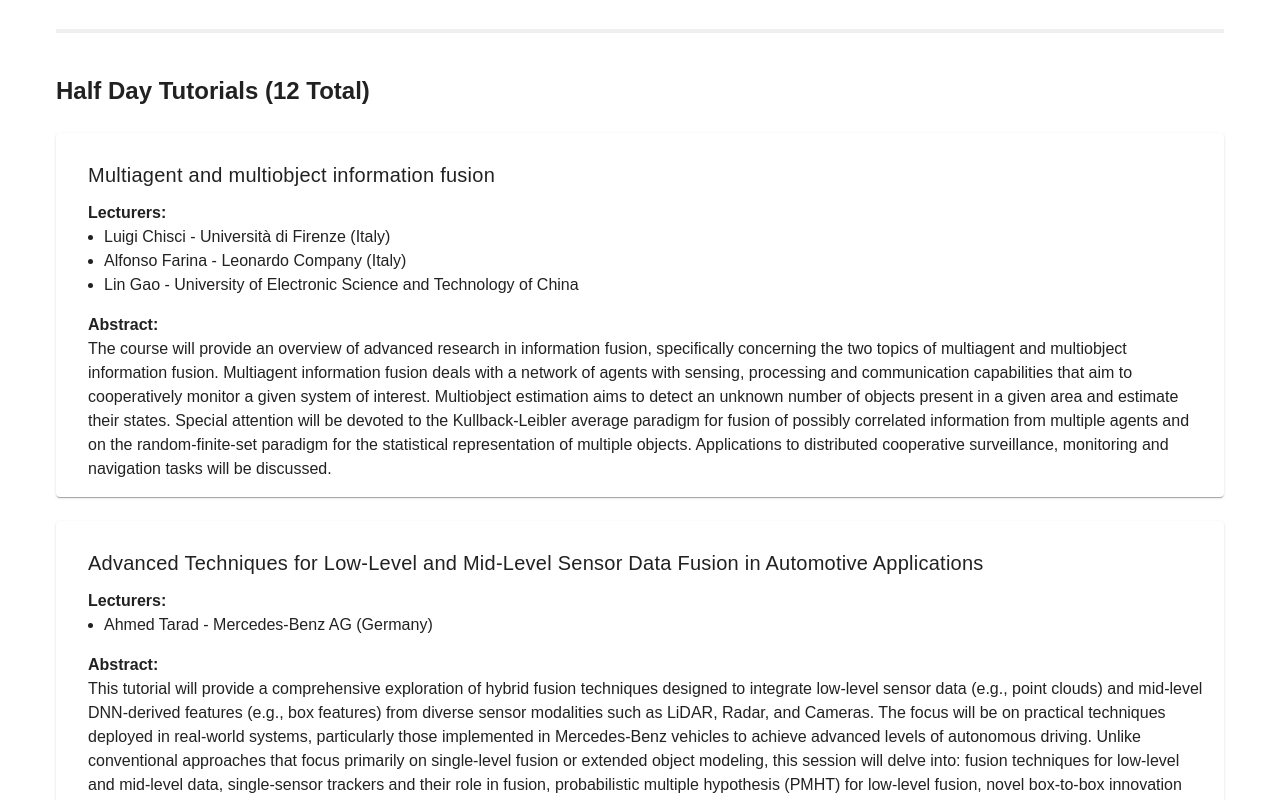
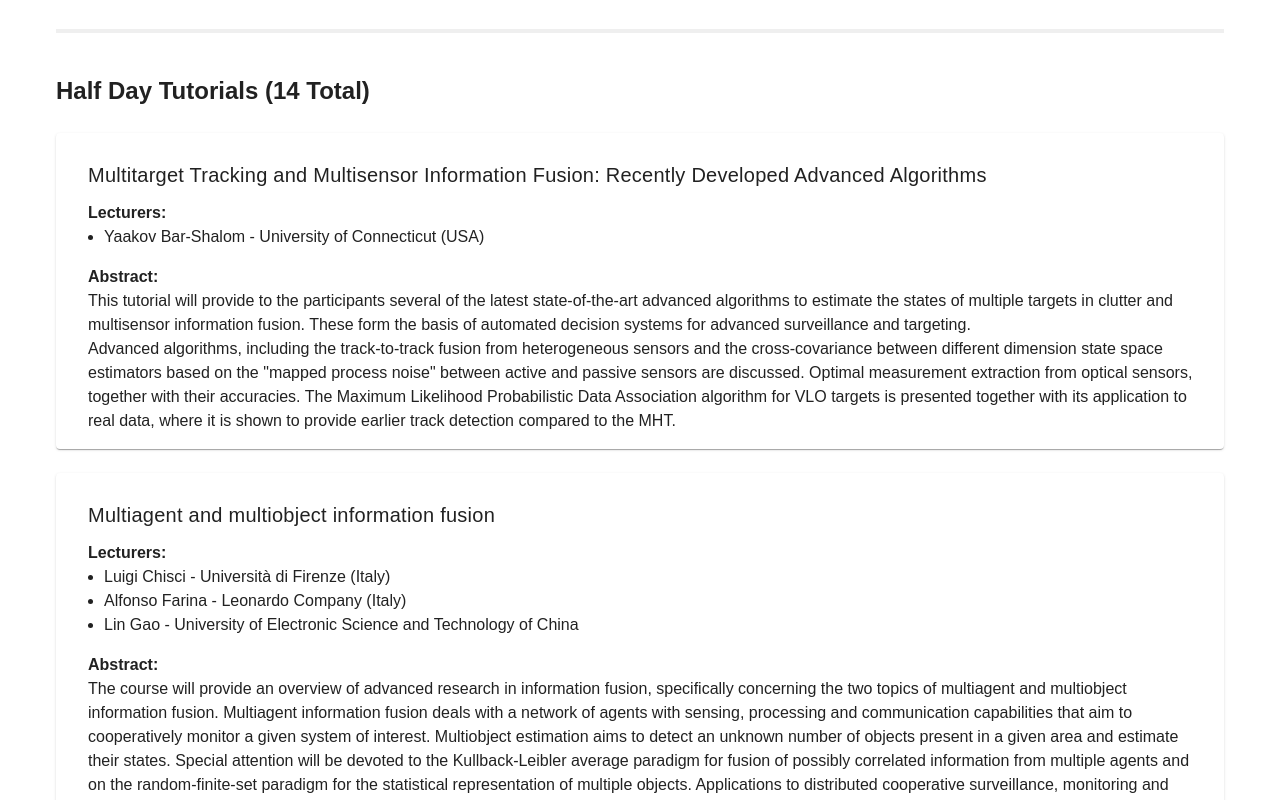
Before and after one commit to Fusion2025/web, a Nuxt app: page /tutorials in a window 1280 px wide. Shown: the part 2200-3000 px from the top of the page. Built offline with nearby package versions, Linux system fonts and the light colour scheme.

Commit message:
fix: add tutorials

```diff
--- a/pages/tutorials.vue
+++ b/pages/tutorials.vue
@@ -112,6 +112,15 @@ const fullDayTutorials = [
 
 const halfDayTutorials = [
   {
+    title:
+      "Multitarget Tracking and Multisensor Information Fusion: Recently Developed Advanced Algorithms",
+    lecturers: ["Yaakov Bar-Shalom - University of Connecticut (USA)"],
+    abstract: [
+      "This tutorial will provide to the participants several of the latest state-of-the-art advanced algorithms to estimate the states of multiple targets in clutter and multisensor information fusion. These form the basis of automated decision systems for advanced surveillance and targeting.",
+      'Advanced algorithms, including the track-to-track fusion from heterogeneous sensors and the cross-covariance between different dimension state space estimators based on the "mapped process noise" between active and passive sensors are discussed. Optimal measurement extraction from optical sensors, together with their accuracies. The Maximum Likelihood Probabilistic Data Association algorithm for VLO targets is presented together with its application to real data, where it is shown to provide earlier track detection compared to the MHT.',
+    ],
+  },
+  {
     title: "Multiagent and multiobject information fusion",
     lecturers: [
       "Luigi Chisci - Università di Firenze (Italy)",
@@ -164,6 +173,17 @@ const halfDayTutorials = [
     ],
     abstract: [
       "In this tutorial, the attendant will learn the foundations of the Poisson multi-Bernoulli mixture (PMBM) filter, a state-of-the-art multiple target tracking (MTT) algorithm that has been applied to data from lidars, radars, cameras, integrated search-and-track sensor management, 5G simultaneous localization and mapping (SLAM). In addition, the attendant will learn the relations of the PMBM filter with other MTT algorithms such as multi-Bernoulli mixture (MBM) filter, probability hypothesis density (PHD) filter, Poisson multi-Bernoulli (PMB) filter, δ-generalised labelled multi-Bernoulli (δ-GLMB) filter, multiple hypothesis tracking (MHT), and joint integrated probabilistic data association (JIPDA) filter. Finally, this tutorial will cover the extension of the PMBM filter to SLAM and sets of trajectories.",
+    ],
+  },
+  {
+    title:
+      "Quantum Computing and Quantum Physics Inspired Algorithms: Introduction and Data Fusion Examples",
+    lecturers: [
+      "Felix Govaers - Fraunhofer (Germany)",
+      "Wolfgang Koch - Fraunhofer (Germany)",
+    ],
+    abstract: [
+      'Quantum algorithms for data fusion may become game changers as soon as quantum processing kernels embedded in hybrid processing architectures with classical processors will exist. While emerging quantum technologies directly apply quantum physics, quantum algorithms do not exploit quantum physical phenomena as such, but rather use the sophisticated framework of quantum physics to deal with "uncertainty". Although the link between mathematical statistics and quantum physics has long been known, the potential of physics-inspired algorithms for data fusion has just begun to be realized. While the implementation of quantum algorithms is to be considered on classical as well as on quantum computers, the latter are anticipated as well- adapted "analog computers" for unprecedentedly fast solving data fusion and resources management problems. While the development of quantum computers cannot be taken for granted, their potential is nonetheless real and has to be considered by the international information fusion community.',
     ],
   },
   {
```
